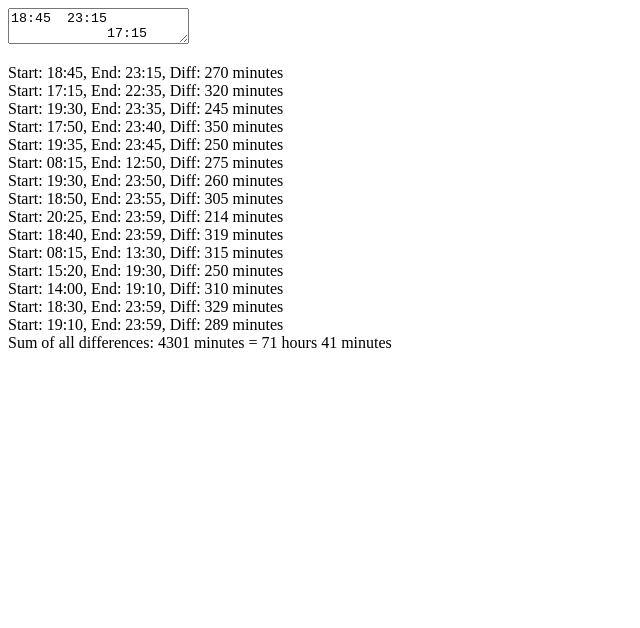
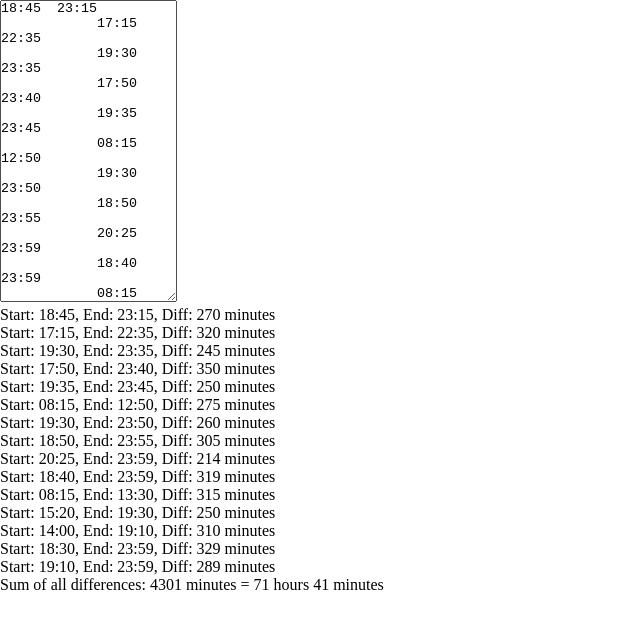
Before and after one commit to BaseMax/DiffTimeCounter, a plain HTML site: page index.html in a window 1280 px wide. Shown: the whole page, without its empty margins (0-640 px from the left). Drawn offline with Linux system fonts and the light colour scheme.

Commit message:
change siez

```diff
--- a/index.html
+++ b/index.html
@@ -4,9 +4,10 @@
         <meta charset="UTF-8">
         <title>Time Difference Calculator</title>
         <meta name="viewport" content="width=device-width, initial-scale=1.0">
+        <link rel="stylesheet" type="text/css" href="style.css">
     </head>
     <body>
-        <textarea id="input">18:45  23:15
+        <textarea rows="20" cols="20" id="input">18:45  23:15
             17:15  22:35
             19:30  23:35
             17:50  23:40
--- /dev/null
+++ b/style.css
@@ -0,0 +1,4 @@
+* {
+    padding: 0;
+    margin: 0;
+}
```
